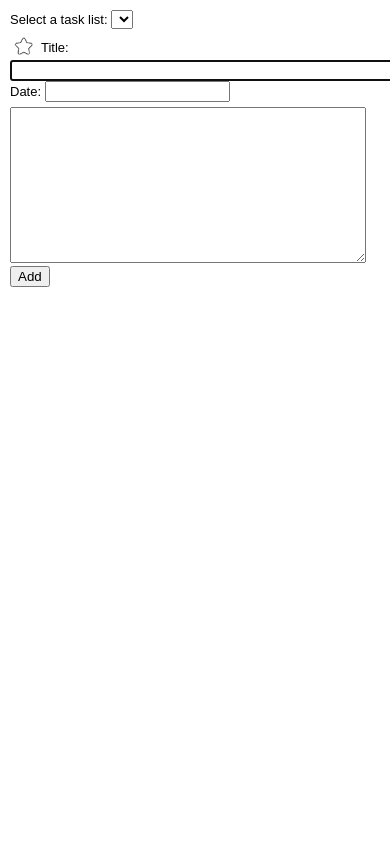
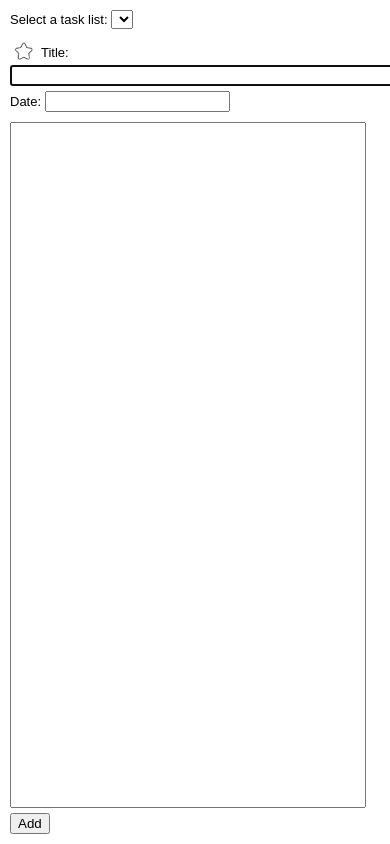
Before and after one commit to geoff604/ms-todo-bookmarklet, a PHP site: page / in a window 390 px wide; the page is wider, and only the part inside the window is pictured. Run offline with PHP 8.4, Linux system fonts and the light colour scheme; data that the repository does not hold is empty.

Commit message:
Made UI controls for popup be responsive when resizing window
Adjusted the CSS and markup to make the controls resize responsively
when the window is resized by the user.

```diff
--- a/src/index.php
+++ b/src/index.php
@@ -28,15 +28,30 @@
     width: 450px;
   }
   #task-note {
+    flex-grow: 1;
     width: calc(100% - 20px);
-    height: 150px;
-    margin-top:5px;
+    margin-top: 5px;
+    resize: none;
   }
   #outer {
+    display: flex;
+    flex-direction: column;
     width: 100%;
+    height: 100%;
     padding: 10px;
-    position: relative;
+    position: absolute;
     box-sizing: border-box;
+  }
+  .fixed-container {
+    flex-shrink: 0;
+  }
+  #form-container {
+    display: flex;
+    flex-direction: column;
+    flex-grow: 1;
+  }
+  #add-button {
+    margin-top: 5px;
   }
   input.star {
     border: 0;
@@ -69,26 +84,43 @@
     color: #FFC107;
     text-shadow: none;
   }
+  .inline-label-input {
+    display: inline-block;
+    margin-right: 10px;
+    margin-bottom: 5px;
+  }
 </style>
 </head>
 <body>
 <div id="outer">
+  <div class="fixed-container">
     <div id="message"></div>
+    <div class="inline-label-input">
       <label for="tasklist">Select a task list: </label>
       <select id="tasklist">
         <option>Loading...</option>
       </select>
+    </div>
     <br/>
+    <div class="inline-label-input">
       <input type="checkbox" class="star" name="favstar" id="favstar" value="1" />
       <label title="Mark as important" for="favstar" class="star"></label>
       <label for="task-title">Title:</label>
       <input type="text" maxlength="250" name="task-title" id="task-title" autofocus value="<? print(isSet($_GET['startingTitle']) ? htmlEntities($_GET['startingTitle'], ENT_QUOTES) : ''); ?>"/>
+    </div>
+    <div class="inline-label-input">
       <label for="task-date">Date:</label>
       <input type="text" name="task-date" id="task-date" />
+    </div>
+  </div>
+  <div id="form-container">
     <textarea name="task-note" id="task-note"><? print(isSet($_GET['startingNote']) ? htmlEntities($_GET['startingNote'], ENT_QUOTES) : ''); ?></textarea>
+  </div>
+  <div class="fixed-container">
     <form name="new-task" id="new-task">
       <input type="submit" name="add" id="add-button" value="Add" />
     </form>
+  </div>
 </div>
 
 <!-- Load the jQuery and jQuery UI libraries. -->
```
Lines whose indentation alone changed are shown as unchanged.
